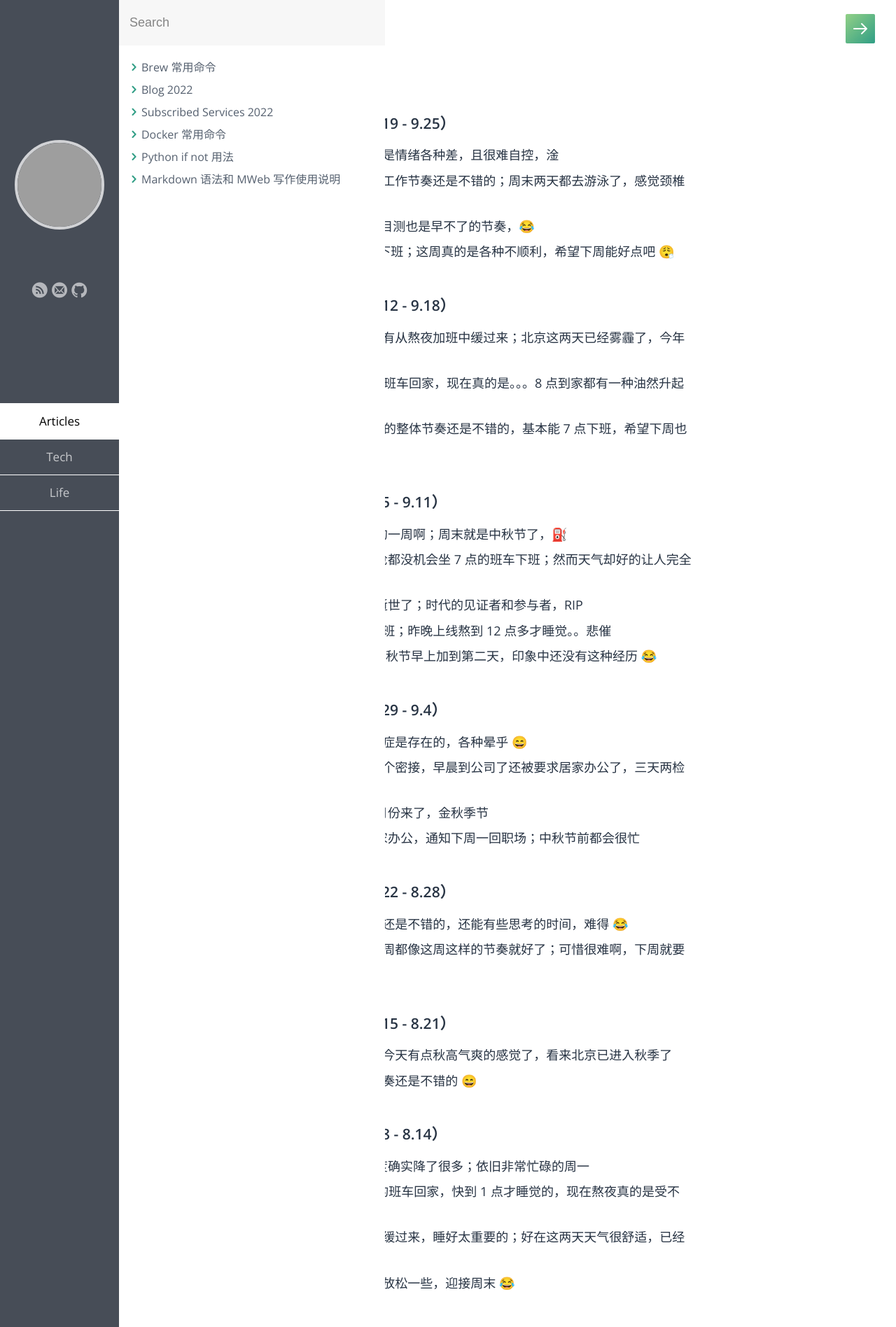
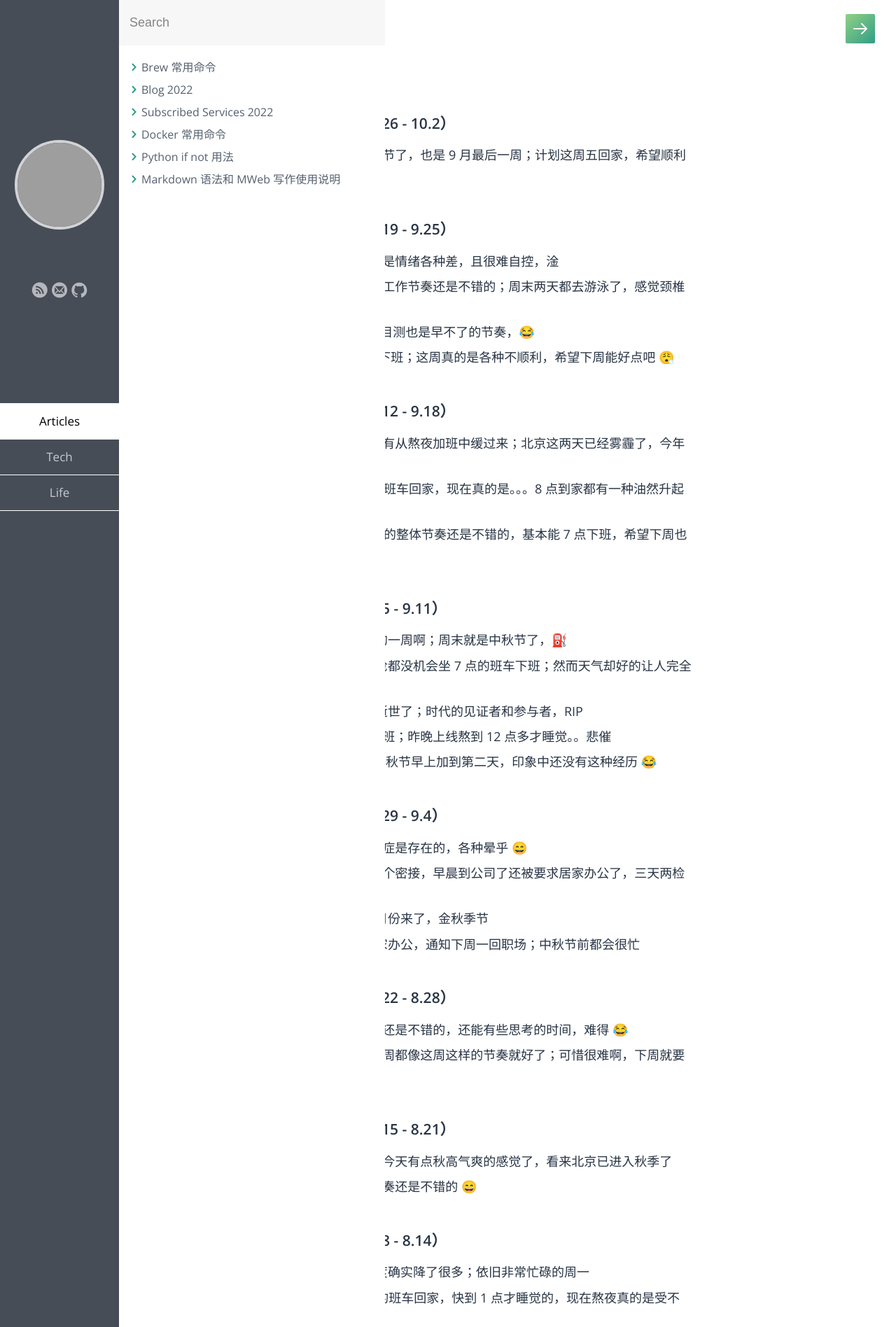
Before and after one commit to samxupeiran/samxupeiran.github.io, a Jekyll site: the page built from _posts/life/2022-05-06-my-blog.md, in a window 1280 px wide. Shown: the top 1896 px of the page at 70% size. Built offline with Jekyll 4.4.1, drawn with Linux system fonts in a browser that asks for light colours; some web fonts are replaced; some of the changed text lies outside the part shown; grey boxes are pictures that could not be loaded.

Commit message:
feat: add weekly blog 9.26

```diff
--- a/_posts/life/2022-05-06-my-blog.md
+++ b/_posts/life/2022-05-06-my-blog.md
@@ -5,6 +5,9 @@ category: Life
 tags: Blog
 ---
 
+
+- ### 2022 年 9 月 第 5 周（9.26 - 10.2）
+     - 9.26 今天周一，快到国庆节了，也是 9 月最后一周；计划这周五回家，希望顺利 ⛽️
 
 - ### 2022 年 9 月 第 4 周（9.19 - 9.25）
      - 9.19 今天周一，最近真的是情绪各种差，且很难自控，淦
```
